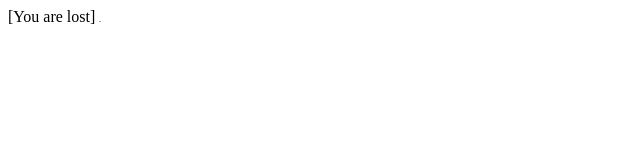
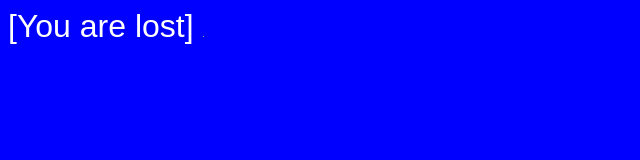
Before and after one commit to Oracularbai/bailitwine, a plain HTML site: page index1.html in a window 1280 px wide. Shown: the whole page, without its empty margins (0-640 px from the left). Drawn offline with Linux system fonts and the light colour scheme; grey boxes are pictures that could not be loaded.

Commit message:
Update index1.html

```diff
--- a/index1.html
+++ b/index1.html
@@ -1,4 +1,13 @@
 <body>
 [You are lost]
 <img src=https://oracularbai.github.io/bailitwine/images/1.jpg style="width:0.1%">
+  <style>
+body {
+background-color: blue;
+color: white;
+font-size: 32px;
+font-family: Arial, Helvetica, sans-serif;
+}
+</style>
+
 </body>
```
